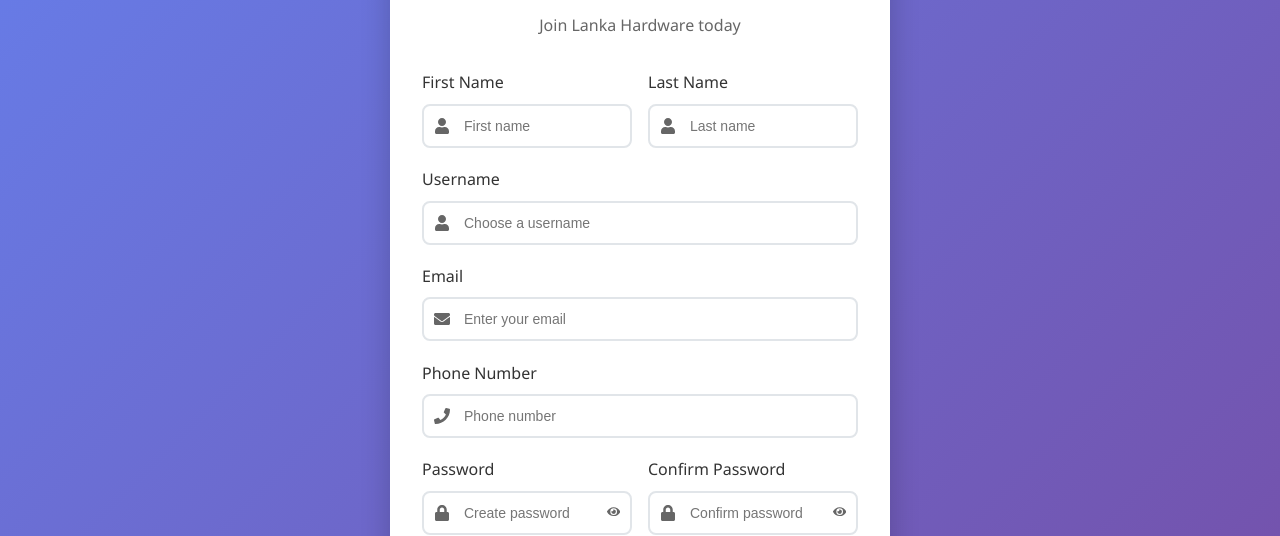
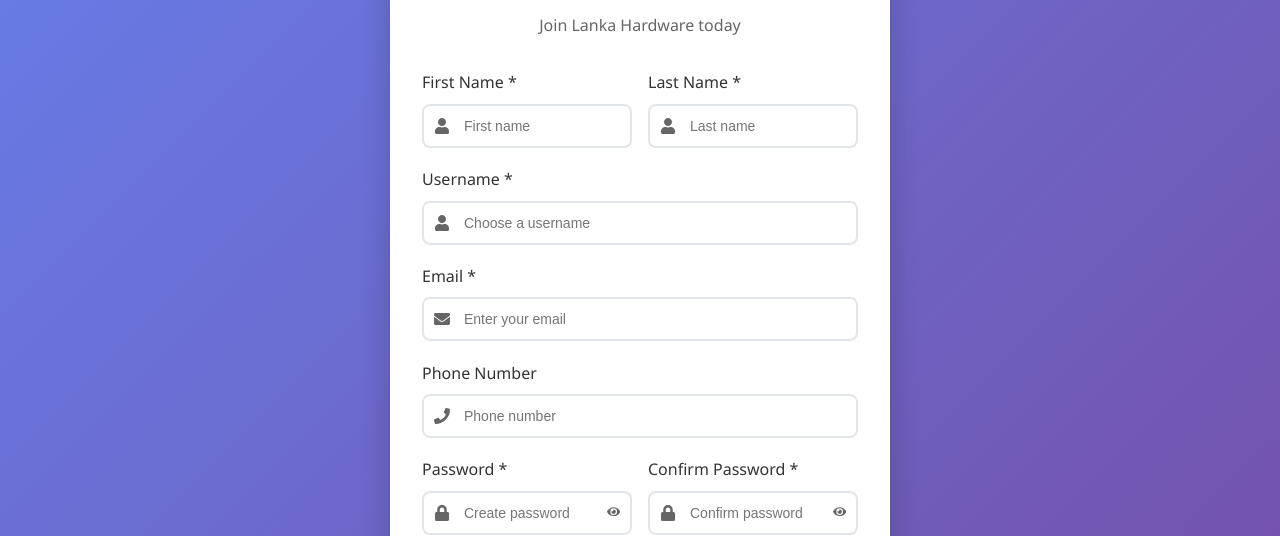
Before and after one commit to Shamim-Basha/OOAD, a React (Create React App) app in the folder Frontend/: page /register in a window 1280 px wide. Shown: the part 237-773 px from the top of the page. Built offline with nearby package versions, Linux system fonts and the light colour scheme; the HTML template or start-up script is replaced by a standard one.

Commit message:
Added * for the required fields in register and login form

```diff
--- a/Frontend/src/pages/Login.js
+++ b/Frontend/src/pages/Login.js
@@ -126,10 +126,6 @@
           </div>
 
           <div className="form-options">
-            <label className="remember-me">
-              <input type="checkbox" />
-              Remember me
-            </label>
             <Link to="/forgot-password" className="forgot-password">
               Forgot password?
             </Link>
--- a/Frontend/src/pages/Register.js
+++ b/Frontend/src/pages/Register.js
@@ -112,7 +112,7 @@
         <form onSubmit={handleSubmit} className="auth-form">
           <div className="form-row">
             <div className="form-group">
-              <label htmlFor="firstName">First Name</label>
+              <label htmlFor="firstName">First Name *</label>
               <div className="input-group">
                 <FaUser className="input-icon" />
                 <input
@@ -128,7 +128,7 @@
             </div>
 
             <div className="form-group">
-              <label htmlFor="lastName">Last Name</label>
+              <label htmlFor="lastName">Last Name *</label>
               <div className="input-group">
                 <FaUser className="input-icon" />
                 <input
@@ -145,7 +145,7 @@
           </div>
 
           <div className="form-group">
-            <label htmlFor="username">Username</label>
+            <label htmlFor="username">Username *</label>
             <div className="input-group">
               <FaUser className="input-icon" />
               <input
@@ -161,7 +161,7 @@
           </div>
 
           <div className="form-group">
-            <label htmlFor="email">Email</label>
+            <label htmlFor="email">Email *</label>
             <div className="input-group">
               <FaEnvelope className="input-icon" />
               <input
@@ -193,7 +193,7 @@
 
           <div className="form-row">
             <div className="form-group">
-              <label htmlFor="password">Password</label>
+              <label htmlFor="password">Password *</label>
               <div className="input-group">
                 <FaLock className="input-icon" />
                 <input
@@ -216,7 +216,7 @@
             </div>
 
             <div className="form-group">
-              <label htmlFor="confirmPassword">Confirm Password</label>
+              <label htmlFor="confirmPassword">Confirm Password *</label>
               <div className="input-group">
                 <FaLock className="input-icon" />
                 <input
@@ -273,6 +273,7 @@
             <div className="form-group">
               <label htmlFor="postalCode">Postal Code</label>
               <div className="input-group">
+                <FaMapMarker className="input-icon" />
                 <input
                   type="text"
                   id="postalCode"
```
